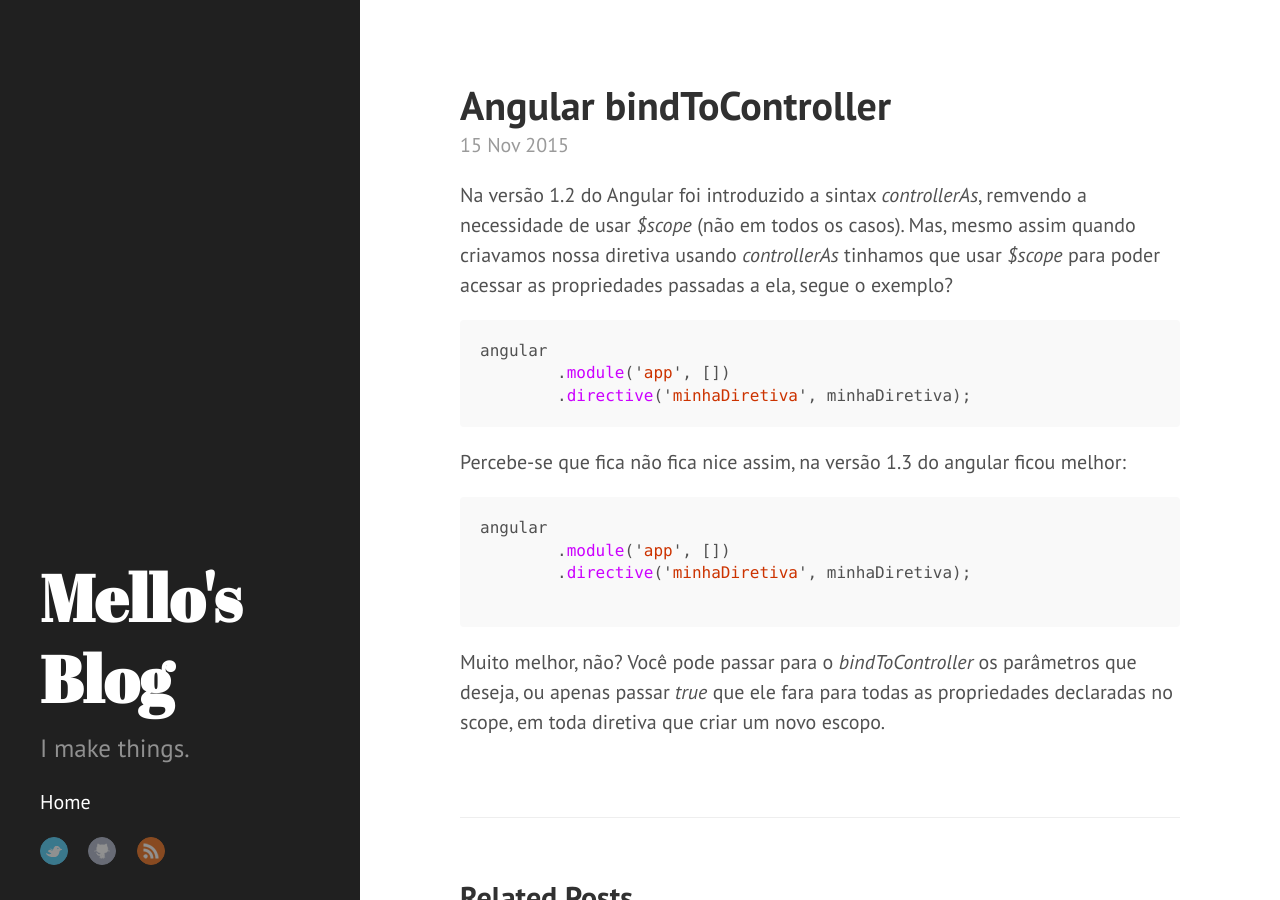
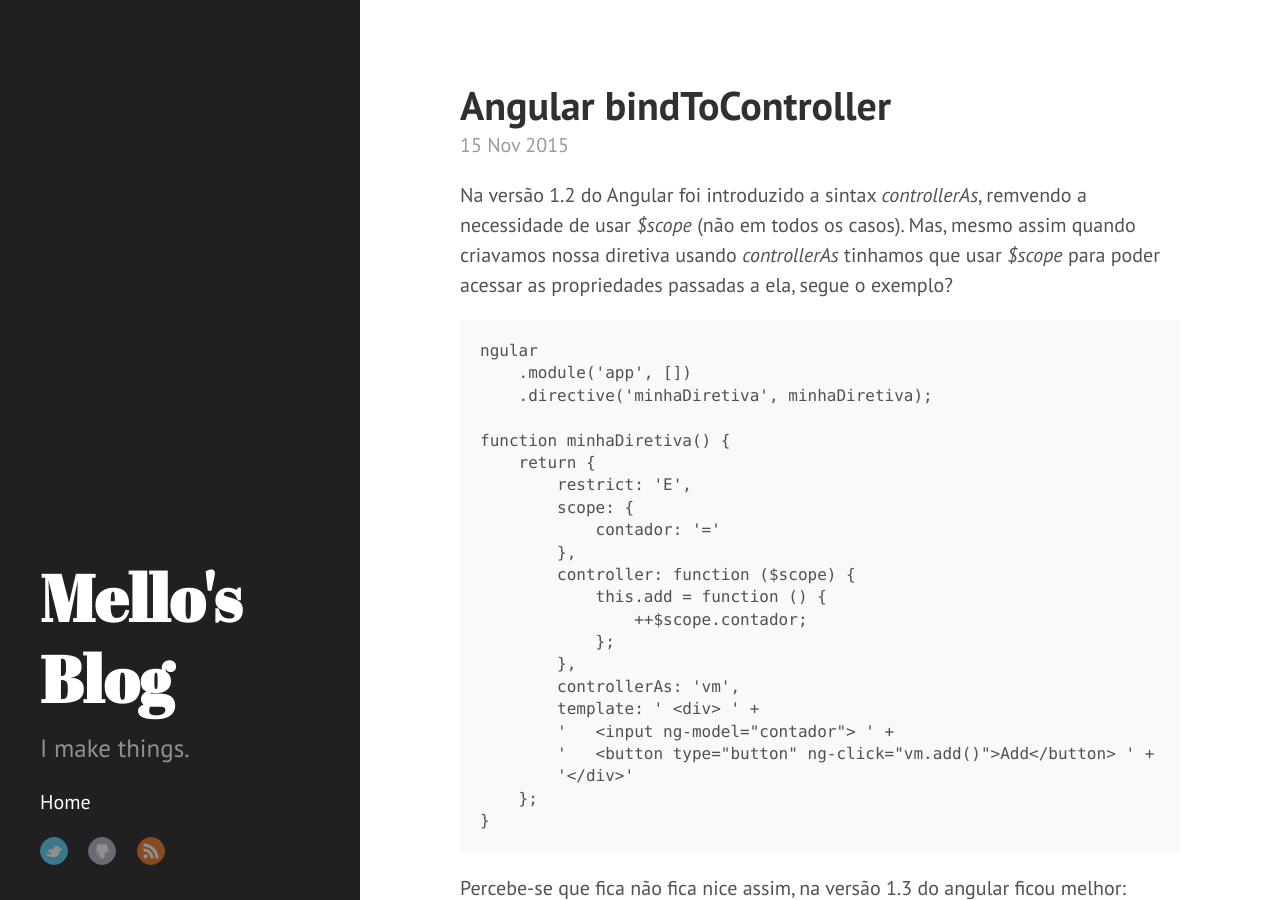
Before and after one commit to joaomello-zz/joaomello.github.io, a Jekyll site: the page built from _posts/2015-11-15-angular-bindtocontroller.markdown, in a window 1280 px wide and 900 px high. Built offline with Jekyll 4.4.1, drawn with Linux system fonts in a browser that asks for light colours.

Commit message:
Post update: Angular bindToController

````diff
--- a/_posts/2015-11-15-angular-bindtocontroller.markdown
+++ b/_posts/2015-11-15-angular-bindtocontroller.markdown
@@ -7,10 +7,29 @@ categories: [webdev]
 ---
 Na versão 1.2 do Angular foi introduzido a sintax *controllerAs*, remvendo a necessidade de usar *$scope* (não em todos os casos). Mas, mesmo assim quando criavamos nossa diretiva usando *controllerAs* tinhamos que usar *$scope* para poder acessar as propriedades passadas a ela, segue o exemplo?
 
-```js
-angular
-	.module('app', [])
-	.directive('minhaDiretiva', minhaDiretiva);
+```JavaScript
+ngular
+    .module('app', [])
+    .directive('minhaDiretiva', minhaDiretiva);
+
+function minhaDiretiva() {
+    return {
+        restrict: 'E',
+        scope: {
+            contador: '='
+        },
+        controller: function ($scope) {
+            this.add = function () {
+                ++$scope.contador;
+            };
+        },
+        controllerAs: 'vm',
+        template: ' <div> ' +
+        '   <input ng-model="contador"> ' +
+        '   <button type="button" ng-click="vm.add()">Add</button> ' +
+        '</div>'
+    };
+}
 ```
 
 Percebe-se que fica não fica nice assim, na versão 1.3 do angular ficou melhor:
````
